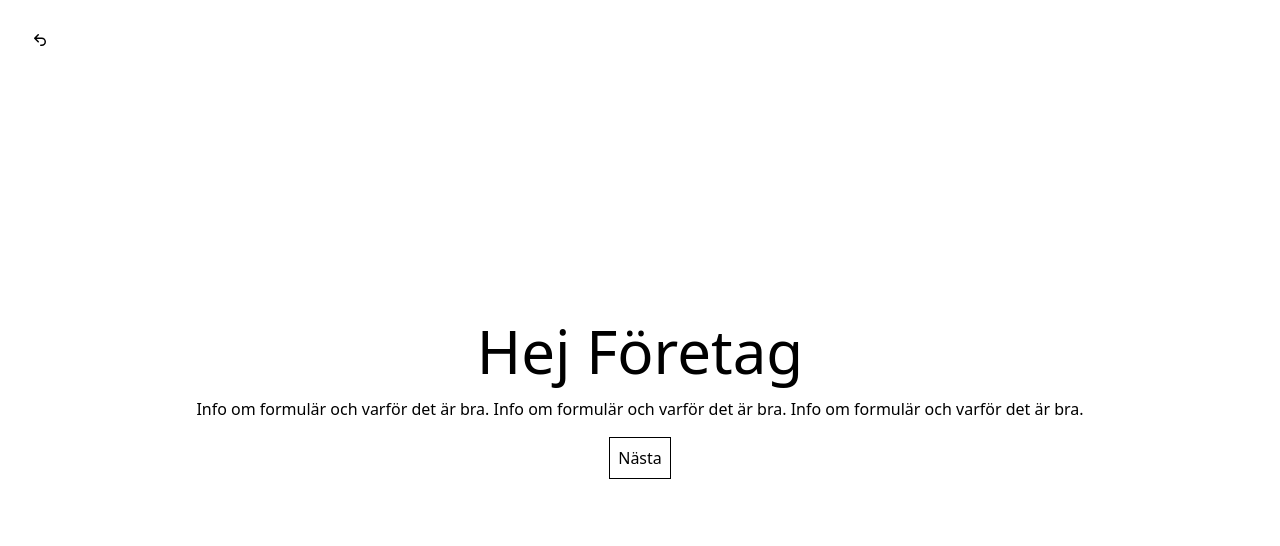
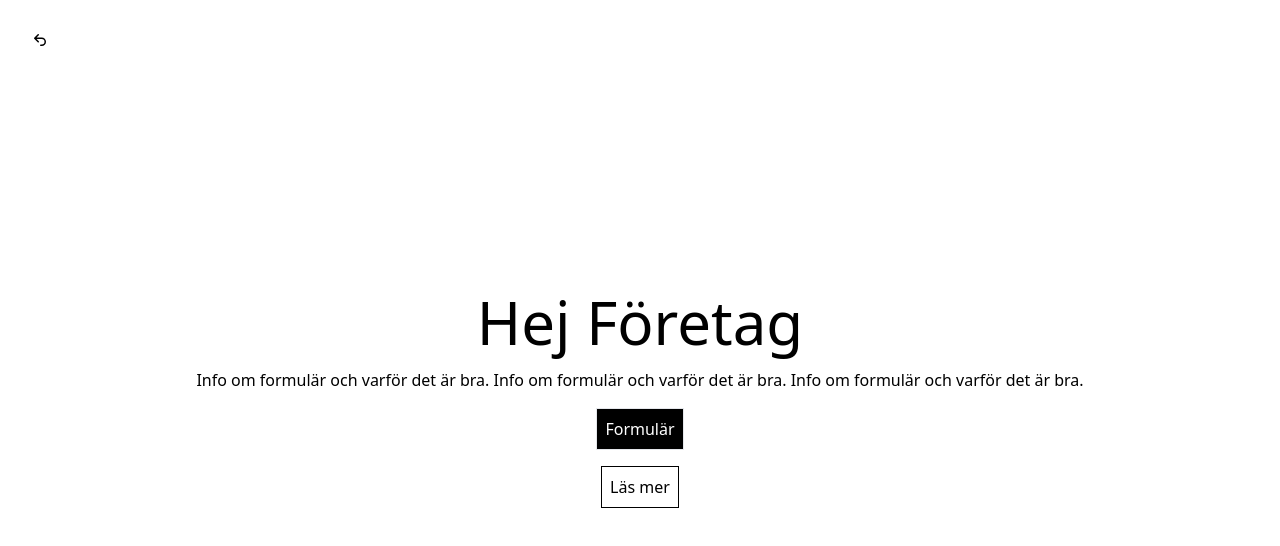
Before and after one commit to vojtechlevi/wu-dd-event, a React (Vite) app: page /company in a window 1280 px wide. Shown: the top 546 px of the page. Built offline with nearby package versions, Linux system fonts and the light colour scheme; the HTML template or start-up script is replaced by a standard one.

Commit message:
change names of company form components

```diff
--- a/src/components/FormPage3.jsx
+++ b/src/components/CompanyEmployees.jsx
@@ -1,6 +1,6 @@
 import React from "react";
 
-const FormPage3 = ({ counter, setCounter }) => {
+const CompanyEmployees = ({ counter, setCounter }) => {
   return (
     <>
       <h2 className="text-4xl">Hur många jobbar hos er?</h2>
@@ -14,4 +14,4 @@ const FormPage3 = ({ counter, setCounter }) => {
   );
 };
 
-export default FormPage3;
+export default CompanyEmployees;
--- a/src/components/FormPage4.jsx
+++ b/src/components/CompanyFocusAreas.jsx
@@ -1,6 +1,6 @@
 import React from "react";
 
-const FormPage4 = ({ counter, setCounter }) => {
+const CompanyFocusAreas = ({ counter, setCounter }) => {
   return (
     <>
       <h2 className="text-4xl">Vad sysslar ni med?</h2>
@@ -23,4 +23,4 @@ const FormPage4 = ({ counter, setCounter }) => {
   );
 };
 
-export default FormPage4;
+export default CompanyFocusAreas;
--- a/src/components/FormPage0.jsx
+++ b/src/components/CompanyGreeting.jsx
@@ -1,6 +1,6 @@
 import React from "react";
 
-const FormPage0 = ({ counter, setCounter }) => {
+const CompanyGreeting = ({ counter, setCounter }) => {
   return (
     <>
       <h1 className="text-6xl">Hej Företag</h1>
@@ -10,11 +10,12 @@ const FormPage0 = ({ counter, setCounter }) => {
       </p>
       <button
         onClick={() => setCounter(counter + 1)}
-        className="border border-black p-2">
-        Nästa
+        className="border bg-black text-white p-2">
+        Formulär
       </button>
+      <button className="border border-black p-2">Läs mer</button>
     </>
   );
 };
 
-export default FormPage0;
+export default CompanyGreeting;
--- a/src/components/FormPage9.jsx
+++ b/src/components/CompanyInternCount.jsx
@@ -1,6 +1,6 @@
 import React from "react";
 
-const FormPage9 = ({ counter, setCounter }) => {
+const CompanyInternCount = ({ counter, setCounter }) => {
   return (
     <>
       <h2 className="text-4xl">Hur många kan ni ta emot?</h2>
@@ -25,4 +25,4 @@ const FormPage9 = ({ counter, setCounter }) => {
   );
 };
 
-export default FormPage9;
+export default CompanyInternCount;
--- a/src/components/FormPage8.jsx
+++ b/src/components/CompanyInternType.jsx
@@ -1,6 +1,6 @@
 import React from "react";
 
-const FormPage8 = ({ counter, setCounter }) => {
+const CompanyInternType = ({ counter, setCounter }) => {
   return (
     <>
       <h2 className="text-4xl">Vilken typ av praktikant söker ni?</h2>
@@ -19,4 +19,4 @@ const FormPage8 = ({ counter, setCounter }) => {
   );
 };
 
-export default FormPage8;
+export default CompanyInternType;
--- a/src/components/FormPage10.jsx
+++ b/src/components/CompanyInternshipDuration.jsx
@@ -1,6 +1,6 @@
 import React from "react";
 
-const FormPage10 = ({ counter, setCounter }) => {
+const CompanyInternshipDuration = ({ counter, setCounter }) => {
   return (
     <>
       <h2 className="text-4xl">Hela perioden eller delar?</h2>
@@ -27,4 +27,4 @@ const FormPage10 = ({ counter, setCounter }) => {
   );
 };
 
-export default FormPage10;
+export default CompanyInternshipDuration;
--- a/src/components/FormPage1.jsx
+++ b/src/components/CompanyName.jsx
@@ -1,6 +1,6 @@
 import React from "react";
 
-const FormPage1 = ({ counter, setCounter }) => {
+const CompanyName = ({ counter, setCounter }) => {
   return (
     <>
       <h2 className="text-4xl">Vilket företag kommer du från?</h2>
@@ -14,4 +14,4 @@ const FormPage1 = ({ counter, setCounter }) => {
   );
 };
 
-export default FormPage1;
+export default CompanyName;
--- a/src/components/FormPage2.jsx
+++ b/src/components/CompanySector.jsx
@@ -1,6 +1,6 @@
 import React from "react";
 
-const FormPage2 = ({ counter, setCounter }) => {
+const CompanySector = ({ counter, setCounter }) => {
   return (
     <>
       <h2 className="text-4xl">Vilken bransch tillhör ni?</h2>
@@ -14,4 +14,4 @@ const FormPage2 = ({ counter, setCounter }) => {
   );
 };
 
-export default FormPage2;
+export default CompanySector;
--- a/src/components/FormPage7.jsx
+++ b/src/components/CompanySoftware.jsx
@@ -1,6 +1,6 @@
 import React from "react";
 
-const FormPage7 = ({ counter, setCounter }) => {
+const CompanySoftware = ({ counter, setCounter }) => {
   return (
     <>
       <h2 className="text-4xl">Vilka program jobbar ni i?</h2>
@@ -23,4 +23,4 @@ const FormPage7 = ({ counter, setCounter }) => {
   );
 };
 
-export default FormPage7;
+export default CompanySoftware;
--- a/src/components/FormPage6.jsx
+++ b/src/components/CompanyType.jsx
@@ -1,6 +1,6 @@
 import React from "react";
 
-const FormPage6 = ({ counter, setCounter }) => {
+const CompanyType = ({ counter, setCounter }) => {
   return (
     <>
       <h2 className="text-4xl">Vilken sorts arbetsplats är ni?</h2>
@@ -15,4 +15,4 @@ const FormPage6 = ({ counter, setCounter }) => {
   );
 };
 
-export default FormPage6;
+export default CompanyType;
--- a/src/components/FormPage5.jsx
+++ b/src/components/CompanyUrl.jsx
@@ -1,6 +1,6 @@
 import React from "react";
 
-const FormPage5 = ({ counter, setCounter }) => {
+const CompanyUrl = ({ counter, setCounter }) => {
   return (
     <>
       <h2 className="text-4xl">Var kan vi läsa mer om er?</h2>
@@ -18,4 +18,4 @@ const FormPage5 = ({ counter, setCounter }) => {
   );
 };
 
-export default FormPage5;
+export default CompanyUrl;
```
Also changed, not shown: src/pages/Company.jsx (+22 -22 lines).
